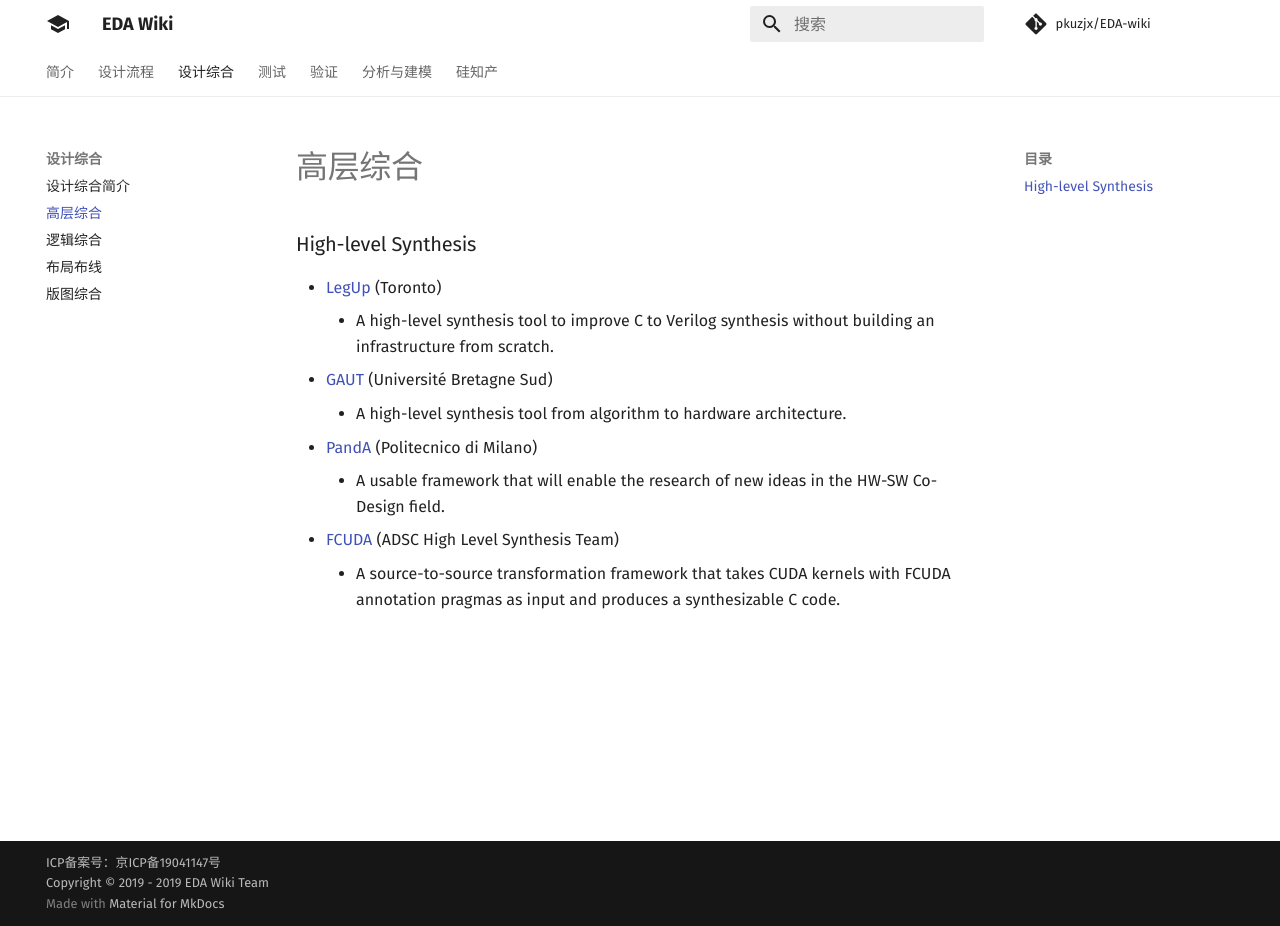
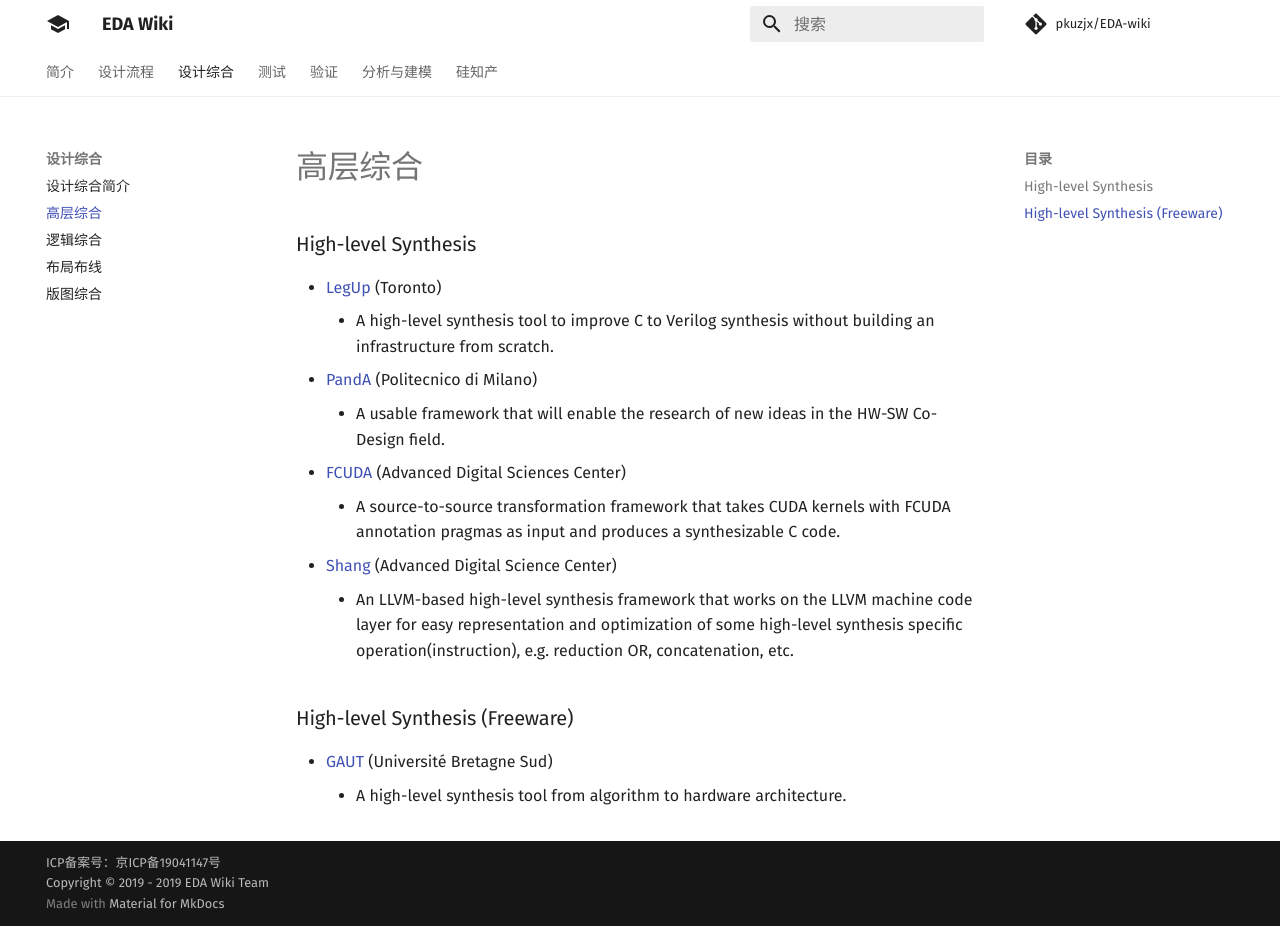
Before and after one commit to daitoto/EDA-wiki, an MkDocs documentation site: the page built from docs/synthesis/behavior.md, in a window 1280 px wide and 926 px high. Built offline with MkDocs 1.6.1 and Material for MkDocs 9.7.7, drawn with Linux system fonts in a browser that asks for light colours; comment, search, counter and statistics services are not loaded.

```diff
--- a/docs/synthesis/behavior.md
+++ b/docs/synthesis/behavior.md
@@ -1,9 +1,13 @@
 ### High-level Synthesis
  - [LegUp](http://legup.eecg.utoronto.ca/) (Toronto)
    - A high-level synthesis tool to improve C to Verilog synthesis without building an infrastructure from scratch.
- - [GAUT](http://www.gaut.fr/) (Université Bretagne Sud)
-   - A high-level synthesis tool from algorithm to hardware architecture.
  - [PandA](https://panda.dei.polimi.it/) (Politecnico di Milano)
    - A usable framework that will enable the research of new ideas in the HW-SW Co-Design field.
- - [FCUDA](https://github.com/adsc-hls/fcuda) (ADSC High Level Synthesis Team)
+ - [FCUDA](https://github.com/adsc-hls/fcuda) (Advanced Digital Sciences Center)
    - A source-to-source transformation framework that takes CUDA kernels with FCUDA annotation pragmas as input and produces a synthesizable C code.
+ - [Shang](https://github.com/etherzhhb/Shang) (Advanced Digital Science Center)
+   - An LLVM-based high-level synthesis framework that works on the LLVM machine code layer for easy representation and optimization of some high-level synthesis specific operation(instruction), e.g. reduction OR, concatenation, etc.
+
+### High-level Synthesis (Freeware)
+- [GAUT](http://hls-labsticc.univ-ubs.fr/) (Université Bretagne Sud)
+   - A high-level synthesis tool from algorithm to hardware architecture.
```
Also changed, not shown: docs/flow/dsl.md (+1 -0 lines), docs/sip/index.md (+6 -4 lines), docs/sip/reconfig.md (+2 -2 lines), docs/synthesis/pnr.md (+1 -1 lines).
